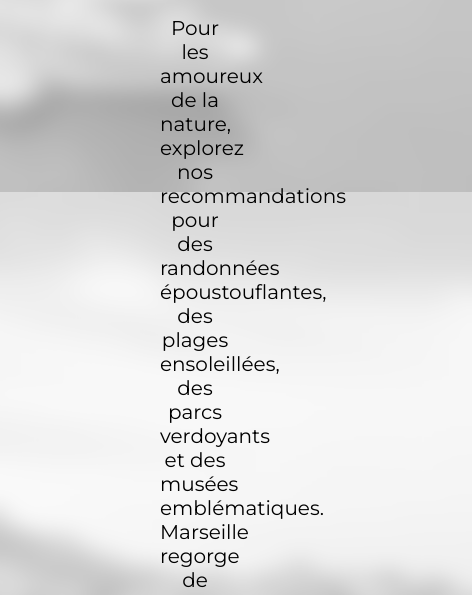
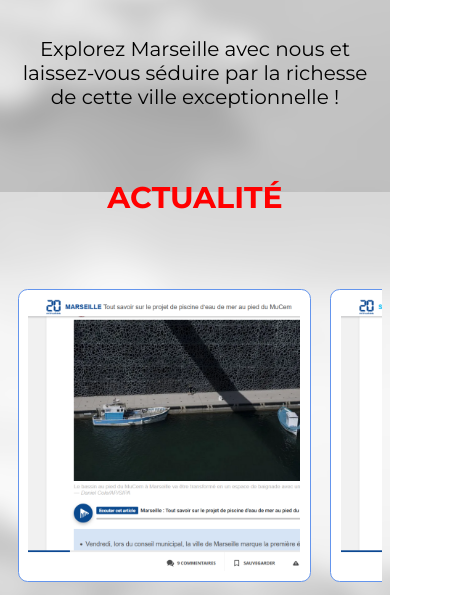
Before and after one commit to thouay-baccam/ville-marseille, a plain HTML site: page marseille.html in a window 390 px wide. Shown: the part 1170-1765 px from the top of the page, 472 px wide, since content can reach past the window. Drawn offline with Linux system fonts and the light colour scheme.

Commit message:
sections adaptif, scroll horizontal pour actualité

```diff
--- a/marseille1.css
+++ b/marseille1.css
@@ -72,3 +72,14 @@ main{
 .news-box:hover p{
     opacity: 1;
 }
+
+@media only screen and (max-width:700px){
+    main{
+        margin:1em 0.5em
+    }
+    .news{
+        flex-wrap:nowrap;
+        overflow-x:scroll;
+        justify-content: start;
+    }
+}
```
